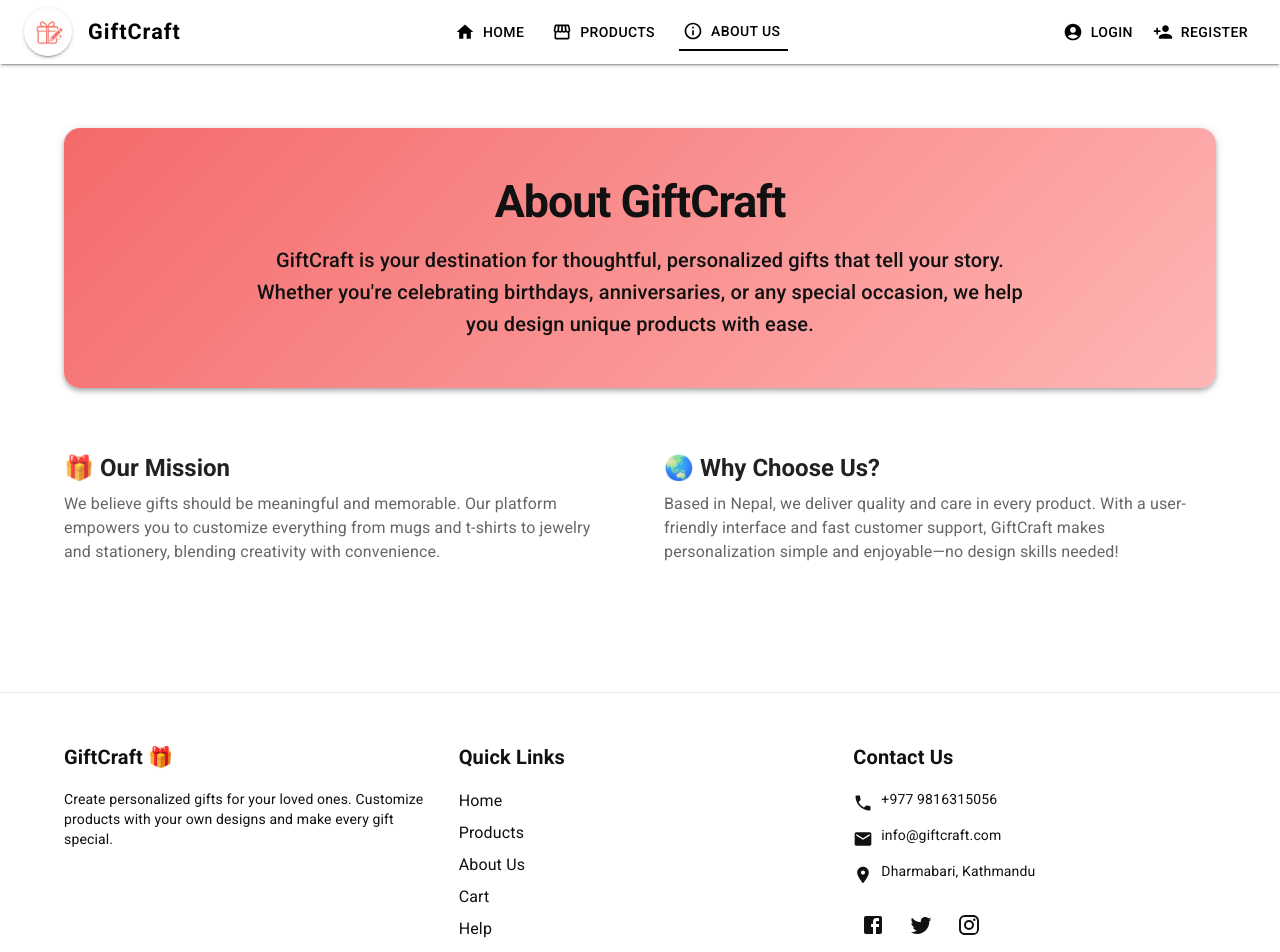
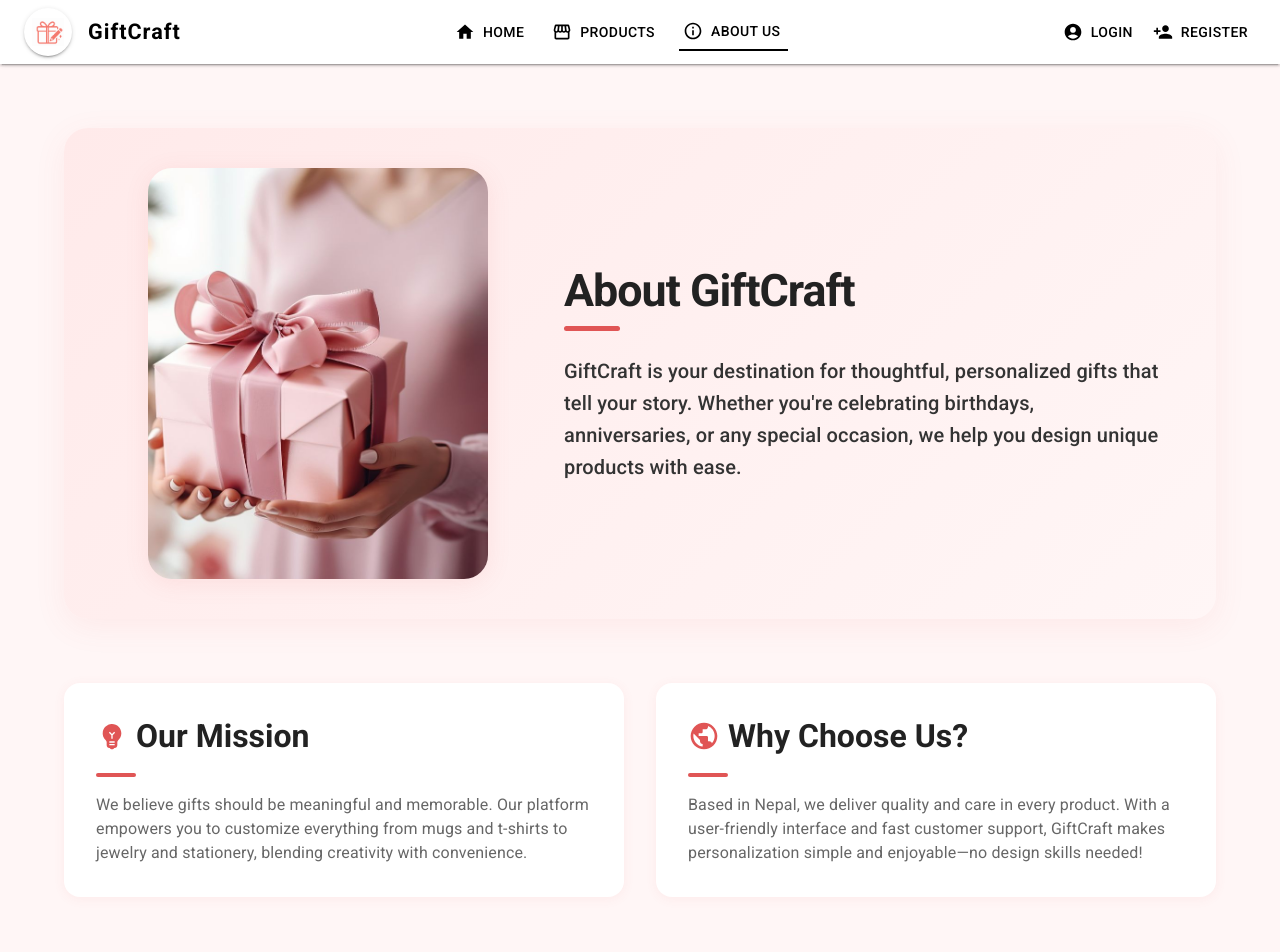
Before and after one commit to SupragyaBasnet/GiftCraft, a React (Vite) app in the folder frontend/: page /about in a window 1280 px wide. Shown: the top 952 px of the page. Built offline with nearby package versions, Linux system fonts and the light colour scheme.

Commit message:
changes in the fonts

```diff
--- a/frontend/package.json
+++ b/frontend/package.json
@@ -38,7 +38,7 @@
     "@types/react-slick": "^0.23.13",
     "@typescript-eslint/eslint-plugin": "^5.57.1",
     "@typescript-eslint/parser": "^5.57.1",
-    "@vitejs/plugin-react": "^4.0.0",
+    "@vitejs/plugin-react": "^4.6.0",
     "eslint": "^8.38.0",
     "eslint-plugin-react-hooks": "^4.6.0",
     "eslint-plugin-react-refresh": "^0.3.4",
--- a/frontend/src/App.tsx
+++ b/frontend/src/App.tsx
@@ -20,6 +20,7 @@ import Register from './pages/Register';
 import CartPage from './pages/CartPage';
 import CheckoutPage from './pages/CheckoutPage';
 import Help from './pages/Help';
+import Contact from './pages/Contact';
 
 const theme = createTheme({
   palette: {
@@ -87,6 +88,7 @@ const App: React.FC = () => {
                   <Route path="/forgot-password" element={<ForgotPassword />} />
                   <Route path="/checkout" element={<CheckoutPage />} />
                   <Route path="/help" element={<Help />} />
+                  <Route path="/contact" element={<Contact />} />
                 </Routes>
               </Box>
               <Footer />
--- a/frontend/src/components/Footer.tsx
+++ b/frontend/src/components/Footer.tsx
@@ -58,37 +58,22 @@ const Footer: React.FC = () => {
               <Link href="/help" color="inherit" underline="hover" sx={{ color: '#111' }}>
                 Help
               </Link>
+              <Link href="/contact" color="inherit" underline="hover" sx={{ color: '#111' }}>
+                Contact Us
+              </Link>
             </Box>
           </Grid>
           <Grid item xs={12} sm={4}>
             <Typography variant="h6" gutterBottom sx={{ color: '#111', fontWeight: 700, mb: 2 }}>
-              Contact Us
+              Our Values
             </Typography>
             <Box sx={{ display: 'flex', flexDirection: 'column', gap: 1 }}>
-              <Box sx={{ display: 'flex', alignItems: 'center', gap: 1 }}>
-                <Phone fontSize="small" />
-                <Typography variant="body2" sx={{ color: '#111', mb: 1 }}>+977 9816315056</Typography>
-              </Box>
-              <Box sx={{ display: 'flex', alignItems: 'center', gap: 1 }}>
-                <Email fontSize="small" />
-                <Typography variant="body2" sx={{ color: '#111', mb: 1 }}>info@giftcraft.com</Typography>
-              </Box>
-              <Box sx={{ display: 'flex', alignItems: 'center', gap: 1 }}>
-                <LocationOn fontSize="small" />
-                <Typography variant="body2" sx={{ color: '#111', mb: 1 }}>Dharmabari, Kathmandu</Typography>
-              </Box>
+              <Typography variant="body2" sx={{ color: '#111', mb: 1 }}>• Customer Delight</Typography>
+              <Typography variant="body2" sx={{ color: '#111', mb: 1 }}>• Creativity & Personalization</Typography>
+              <Typography variant="body2" sx={{ color: '#111', mb: 1 }}>• Quality & Trust</Typography>
+              <Typography variant="body2" sx={{ color: '#111', mb: 1 }}>• Fast & Friendly Service</Typography>
             </Box>
-            <Box sx={{ mt: 2, display: 'flex', gap: 1 }}>
-              <IconButton color="inherit" sx={{ color: '#111' }}>
-                <Facebook />
-              </IconButton>
-              <IconButton color="inherit" sx={{ color: '#111' }}>
-                <Twitter />
-              </IconButton>
-              <IconButton color="inherit" sx={{ color: '#111' }}>
-                <Instagram />
-              </IconButton>
-            </Box>
+
           </Grid>
         </Grid>
         <Box sx={{ mt: 4, pt: 2, borderTop: '1px solid rgba(255,255,255,0.1)' }}>
--- a/frontend/src/components/PaymentMethods.tsx
+++ b/frontend/src/components/PaymentMethods.tsx
@@ -45,10 +45,11 @@ const PaymentMethods: React.FC = () => {
           component="h2"
           gutterBottom
           align="center"
-          sx={{ fontWeight: 900, color: '#111', mb: 6, letterSpacing: '-1px', fontSize: { xs: '2.2rem', md: '2.8rem' } }}
+          sx={{ fontWeight: 900, color: '#111', mb: 2, letterSpacing: '-1px', fontSize: { xs: '2rem', md: '2.4rem' } }}
         >
           Payment Methods
         </Typography>
+        <div className="heading-dash" />
         <Grid container spacing={4}>
           {methods.map((method, index) => (
             <Grid item xs={12} sm={6} md={3} key={index}>
--- a/frontend/src/index.css
+++ b/frontend/src/index.css
@@ -14,3 +14,22 @@ body {
 #root {
   min-height: 100vh;
 }
+
+.contact-link {
+  transition: color 0.2s, text-decoration 0.2s;
+}
+.contact-link:hover {
+  color: #1976d2;
+  text-decoration: underline;
+}
+
+.heading-dash {
+  width: 40px;
+  height: 3px;
+  background: rgb(224,85,85);
+  border-radius: 2px;
+  margin-top: 4px;
+  margin-bottom: 16px;
+  margin-left: auto;
+  margin-right: auto;
+}
--- a/frontend/src/pages/AboutUs.tsx
+++ b/frontend/src/pages/AboutUs.tsx
@@ -1,9 +1,12 @@
 import {
   Container, Grid,
-  Paper, Typography
+  Paper, Typography, Box, useTheme
 } from '@mui/material';
 import { motion } from 'framer-motion';
 import React from 'react';
+import aboutUsImg from '../assets/aboutus.jpg';
+import EmojiObjectsIcon from '@mui/icons-material/EmojiObjects';
+import PublicIcon from '@mui/icons-material/Public';
 
 const fadeIn = {
   hidden: { opacity: 0, y: 40 },
@@ -19,68 +22,77 @@ const fadeIn = {
 };
 
 const AboutUs: React.FC = () => {
+  const theme = useTheme();
   return (
-    <Container maxWidth="lg" sx={{ py: 8, minHeight: '70vh' }}>
-      <motion.div
-        variants={fadeIn}
-        initial="hidden"
-        animate="visible"
-        custom={0}
-      >
+    <Box sx={{ bgcolor: '#fff6f6', minHeight: '100vh', py: { xs: 4, md: 8 } }}>
+      {/* Hero Section */}
+      <Container maxWidth="lg">
         <Paper
           elevation={6}
           sx={{
-            p: { xs: 3, md: 6 },
+            p: { xs: 2, md: 5 },
             mb: 8,
-            textAlign: 'center',
-            background: 'linear-gradient(135deg, #F46A6A 0%, #FFB6B6 100%)',
-            color: '#111',
-            borderRadius: 4,
-            boxShadow: 4,
+            borderRadius: 6,
+            background: 'linear-gradient(135deg, #ffeaea 0%, #fff6f6 100%)',
+            boxShadow: '0 8px 32px rgba(224,85,85,0.08)',
           }}
         >
+          <Grid container spacing={4} alignItems="center" justifyContent="center">
+            <Grid item xs={12} md={5}>
+              <Box sx={{ display: 'flex', justifyContent: 'center' }}>
+                <img src={aboutUsImg} alt="About GiftCraft" style={{ width: '100%', maxWidth: 340, borderRadius: 24, boxShadow: '0 4px 24px rgba(224,85,85,0.10)' }} />
+              </Box>
+            </Grid>
+            <Grid item xs={12} md={7}>
               <Typography
-            variant="h3"
+                variant="h2"
                 component="h1"
-            gutterBottom
-            sx={{ fontWeight: 900, letterSpacing: '-1px', fontSize: { xs: '2.2rem', md: '2.8rem' } }}
+                align="left"
+                sx={{ fontWeight: 900, letterSpacing: '-1px', fontSize: { xs: '2.2rem', md: '2.8rem' }, color: '#222', mb: 1 }}
               >
                 About GiftCraft
               </Typography>
-          <Typography variant="h6" sx={{ maxWidth: '800px', mx: 'auto', color: '#111' }}>
-            GiftCraft is your destination for thoughtful, personalized gifts that tell your story.
-            Whether you're celebrating birthdays, anniversaries, or any special occasion,
-            we help you design unique products with ease.
+              <Box sx={{ width: 56, height: 5, bgcolor: 'rgb(224,85,85)', borderRadius: 2, mb: 3 }} />
+              <Typography variant="h6" sx={{ color: '#333', maxWidth: 600 }}>
+                GiftCraft is your destination for thoughtful, personalized gifts that tell your story. Whether you're celebrating birthdays, anniversaries, or any special occasion, we help you design unique products with ease.
+              </Typography>
+            </Grid>
+          </Grid>
+        </Paper>
+
+        {/* Mission & Why Choose Us */}
+        <Grid container spacing={4}>
+          <Grid item xs={12} md={6}>
+            <Paper elevation={3} sx={{ p: 4, borderRadius: 4, height: '100%', bgcolor: '#fff', boxShadow: '0 2px 12px 0 rgba(224,85,85,0.07)' }}>
+              <Box sx={{ display: 'flex', alignItems: 'center', mb: 2 }}>
+                <EmojiObjectsIcon sx={{ color: 'rgb(224,85,85)', fontSize: 32, mr: 1 }} />
+                <Typography variant="h5" sx={{ fontWeight: 700, fontSize: { xs: '1.5rem', md: '2rem' }, color: '#222' }}>
+                  Our Mission
+                </Typography>
+              </Box>
+              <Box sx={{ width: 40, height: 4, bgcolor: 'rgb(224,85,85)', borderRadius: 2, mb: 2 }} />
+              <Typography variant="body1" color="text.secondary">
+                We believe gifts should be meaningful and memorable. Our platform empowers you to customize everything from mugs and t-shirts to jewelry and stationery, blending creativity with convenience.
               </Typography>
             </Paper>
-      </motion.div>
-
-      <Grid container spacing={6}>
+          </Grid>
           <Grid item xs={12} md={6}>
-          <motion.div variants={fadeIn} initial="hidden" animate="visible" custom={1}>
-            <Typography variant="h5" gutterBottom sx={{ fontWeight: 700 }}>
-              🎁 Our Mission
+            <Paper elevation={3} sx={{ p: 4, borderRadius: 4, height: '100%', bgcolor: '#fff', boxShadow: '0 2px 12px 0 rgba(224,85,85,0.07)' }}>
+              <Box sx={{ display: 'flex', alignItems: 'center', mb: 2 }}>
+                <PublicIcon sx={{ color: 'rgb(224,85,85)', fontSize: 32, mr: 1 }} />
+                <Typography variant="h5" sx={{ fontWeight: 700, fontSize: { xs: '1.5rem', md: '2rem' }, color: '#222' }}>
+                  Why Choose Us?
                 </Typography>
+              </Box>
+              <Box sx={{ width: 40, height: 4, bgcolor: 'rgb(224,85,85)', borderRadius: 2, mb: 2 }} />
               <Typography variant="body1" color="text.secondary">
-              We believe gifts should be meaningful and memorable. Our platform empowers you to customize everything
-              from mugs and t-shirts to jewelry and stationery, blending creativity with convenience.
+                Based in Nepal, we deliver quality and care in every product. With a user-friendly interface and fast customer support, GiftCraft makes personalization simple and enjoyable—no design skills needed!
               </Typography>
-          </motion.div>
-        </Grid>
-
-        <Grid item xs={12} md={6}>
-          <motion.div variants={fadeIn} initial="hidden" animate="visible" custom={2}>
-            <Typography variant="h5" gutterBottom sx={{ fontWeight: 700 }}>
-              🌏 Why Choose Us?
-            </Typography>
-            <Typography variant="body1" color="text.secondary">
-              Based in Nepal, we deliver quality and care in every product. With a user-friendly interface and fast
-              customer support, GiftCraft makes personalization simple and enjoyable—no design skills needed!
-            </Typography>
-          </motion.div>
+            </Paper>
           </Grid>
         </Grid>
       </Container>
+    </Box>
   );
 };
 
--- a/frontend/src/pages/Cart.tsx
+++ b/frontend/src/pages/Cart.tsx
@@ -42,9 +42,10 @@ const Cart: React.FC = () => {
 
   return (
     <Container maxWidth="lg" sx={{ py: 8 }}>
-      <Typography variant="h4" gutterBottom>
+      <Typography variant="h3" gutterBottom sx={{ fontWeight: 900, fontSize: { xs: '2rem', md: '2.4rem' }, color: '#111', mb: 1 }}>
         Your Cart
       </Typography>
+      <div className="heading-dash" style={{ marginTop: 0, marginBottom: 16 }} />
       <Grid container spacing={4}>
         <Grid item xs={12} md={8}>
           {items.map((item) => (
--- a/frontend/src/pages/CheckoutPage.tsx
+++ b/frontend/src/pages/CheckoutPage.tsx
@@ -216,10 +216,11 @@ const CheckoutPage: React.FC = () => {
       <Paper elevation={4} sx={{ p: { xs: 2, md: 4 }, mb: 4, borderRadius: 4 }}>
         {/* Conditionally render Checkout title */}
         {!orderConfirmedMessage && (
-          <Typography variant="h4" fontWeight={900} gutterBottom align="center">
-            Checkout
+          <Typography variant="h3" gutterBottom sx={{ fontWeight: 900, fontSize: { xs: '2rem', md: '2.4rem' }, color: '#111', mb: 1 }}>
+            Proceed to Checkout
           </Typography>
         )}
+        <div className="heading-dash" style={{ marginTop: 0, marginBottom: 16 }} />
 
         {/* Order Confirmed Section - Shown when order is confirmed */}
         {orderConfirmedMessage ? (
--- /dev/null
+++ b/frontend/src/pages/Contact.tsx
@@ -0,0 +1,38 @@
+import React from 'react';
+import { Container, Typography, Box, TextField, Button, Grid, Paper } from '@mui/material';
+import { Email, Phone, LocationOn } from '@mui/icons-material';
+
+const Contact: React.FC = () => {
+  return (
+    <Container maxWidth="sm" sx={{ py: 8 }}>
+      <Paper elevation={3} sx={{ p: 4 }}>
+        <Typography variant="h3" gutterBottom sx={{ fontWeight: 900, fontSize: { xs: '2rem', md: '2.4rem' }, color: '#111', mb: 1 }}>
+          Contact Us
+        </Typography>
+        <div className="heading-dash" style={{ marginTop: 0, marginBottom: 16 }} />
+        <Typography variant="body1" sx={{ mb: 3 }}>
+          We'd love to hear from you! Fill out the form below or reach us directly at:
+        </Typography>
+        <Box sx={{ mb: 3 }}>
+          <Grid container spacing={1} alignItems="center">
+            <Grid item><Phone fontSize="small" /></Grid>
+            <Grid item><Typography variant="body2"><a href="tel:+9779816315056" className="contact-link">+977 9816315056</a></Typography></Grid>
+          </Grid>
+          <Grid container spacing={1} alignItems="center">
+            <Grid item><Email fontSize="small" /></Grid>
+            <Grid item><Typography variant="body2"><a href="mailto:info@giftcraft.com" className="contact-link">info@giftcraft.com</a></Typography></Grid>
+          </Grid>
+          <Grid container spacing={1} alignItems="center">
+            <Grid item><LocationOn fontSize="small" /></Grid>
+            <Grid item><Typography variant="body2"><a href="https://www.google.com/maps/search/?api=1&query=Dhumrabari,+Kathmandu" target="_blank" rel="noopener noreferrer" className="contact-link">Dhumrabarahi, Kathmandu</a></Typography></Grid>
+          </Grid>
+        </Box>
+        <Typography variant="body2" color="text.secondary" sx={{ mt: 2 }}>
+          Business hours: 9:00 AM - 5:00 PM, Sunday to Friday
+        </Typography>
+      </Paper>
+    </Container>
+  );
+};
+
+export default Contact;
--- a/frontend/src/pages/Help.tsx
+++ b/frontend/src/pages/Help.tsx
@@ -45,16 +45,17 @@ const Help: React.FC = () => {
     {
       id: 'panel5',
       question: 'How can I contact customer support?',
-      answer: 'You can reach our customer support team via email at support@giftcraft.com or by phone at +977-9800000000 during business hours (9:00 AM - 5:00 PM, Sunday to Friday).'
+      answer: 'You can reach our customer support team via email at support@giftcraft.com or by phone at +977-9816315056 during business hours (9:00 AM - 5:00 PM, Sunday to Friday).'
     },
   ];
 
   return (
     <Container maxWidth="md" sx={{ py: 8 }}>
       <Paper elevation={3} sx={{ p: { xs: 3, md: 5 }, borderRadius: 4 }}>
-        <Typography variant="h3" component="h1" gutterBottom align="center" fontWeight={700} sx={{ mb: 4 }}>
+        <Typography variant="h3" component="h1" gutterBottom align="center" fontWeight={700} sx={{ mb: 1, fontSize: { xs: '2rem', md: '2.4rem' } }}>
           Help & Support
         </Typography>
+        <div className="heading-dash" style={{ marginTop: 0, marginBottom: 16 }} />
 
         <Box sx={{ mb: 5 }}>
           <Typography variant="h5" component="h2" gutterBottom fontWeight={600} sx={{ mb: 2 }}>
@@ -82,24 +83,18 @@ const Help: React.FC = () => {
         </Box>
 
         <Box sx={{ textAlign: 'center', mt: 5 }}>
-          <Typography variant="h5" component="h2" gutterBottom fontWeight={600} sx={{ mb: 2 }}>
-            Contact Us
-          </Typography>
-          <Typography variant="body1" sx={{ mb: 1 }}>
+
+          <Typography variant="body1" sx={{ mb: 3 }}>
             If you have any other questions or need assistance, feel free to reach out to us.
           </Typography>
-          <Box sx={{ display: 'flex', flexDirection: 'column', alignItems: 'center', gap: 1 }}>
-            <Link href="mailto:support@giftcraft.com" color="primary" sx={{ display: 'flex', alignItems: 'center', gap: 1, textDecoration: 'none', '&:hover': { textDecoration: 'underline' } }}>
-              <EmailIcon />
-              <Typography variant="body1">support@giftcraft.com</Typography>
+          <Box sx={{ display: 'flex', justifyContent: 'center' }}>
+            <Link href="/contact" underline="none">
+              <Box component="span" sx={{ display: 'inline-block' }}>
+                <Paper elevation={2} sx={{ px: 4, py: 1.5, bgcolor: 'primary.main', color: 'white', borderRadius: 2, fontWeight: 600, fontSize: '1.1rem', cursor: 'pointer', '&:hover': { bgcolor: 'primary.dark' } }}>
+                  Contact Us
+                </Paper>
+              </Box>
             </Link>
-            <Link href="tel:+9779800000000" color="primary" sx={{ display: 'flex', alignItems: 'center', gap: 1, textDecoration: 'none', '&:hover': { textDecoration: 'underline' } }}>
-              <PhoneIcon />
-              <Typography variant="body1">+977-9800000000</Typography>
-            </Link>
-            <Typography variant="body2" color="text.secondary" sx={{ mt: 1 }}>
-              Business Hours: Sunday - Friday, 9:00 AM - 5:00 PM (NPT)
-            </Typography>
           </Box>
         </Box>
       </Paper>
--- a/frontend/src/pages/Products.tsx
+++ b/frontend/src/pages/Products.tsx
@@ -114,15 +114,10 @@ const Products: React.FC = () => {
   return (
     <Box sx={{ bgcolor: 'background.default', minHeight: '100vh'}}>
       <Container maxWidth="lg" sx={{ py: { xs: 6, md: 10 } }}>
-        <Typography
-          variant="h3"
-          component="h1"
-          gutterBottom
-          align="center"
-          sx={{ fontWeight: 900, color: '#111', mb: 6, letterSpacing: '-1px', fontSize: { xs: '2.2rem', md: '2.8rem' } }}
-        >
+        <Typography variant="h3" component="h1" align="center" sx={{ fontWeight: 900, fontSize: { xs: '2rem', md: '2.4rem' }, color: '#111', mb: 1 }}>
           Browse Products
         </Typography>
+        <div className="heading-dash" style={{ marginTop: 0, marginBottom: 16 }} />
         <Grid container spacing={4}>
           {/* Sidebar (desktop) */}
           {!isMobile && (
```
Also changed, not shown: frontend/src/pages/Home.tsx (+8 -3 lines), 1 other file (tests, documents, lock files or other folders). Lines whose indentation alone changed are shown as unchanged.
